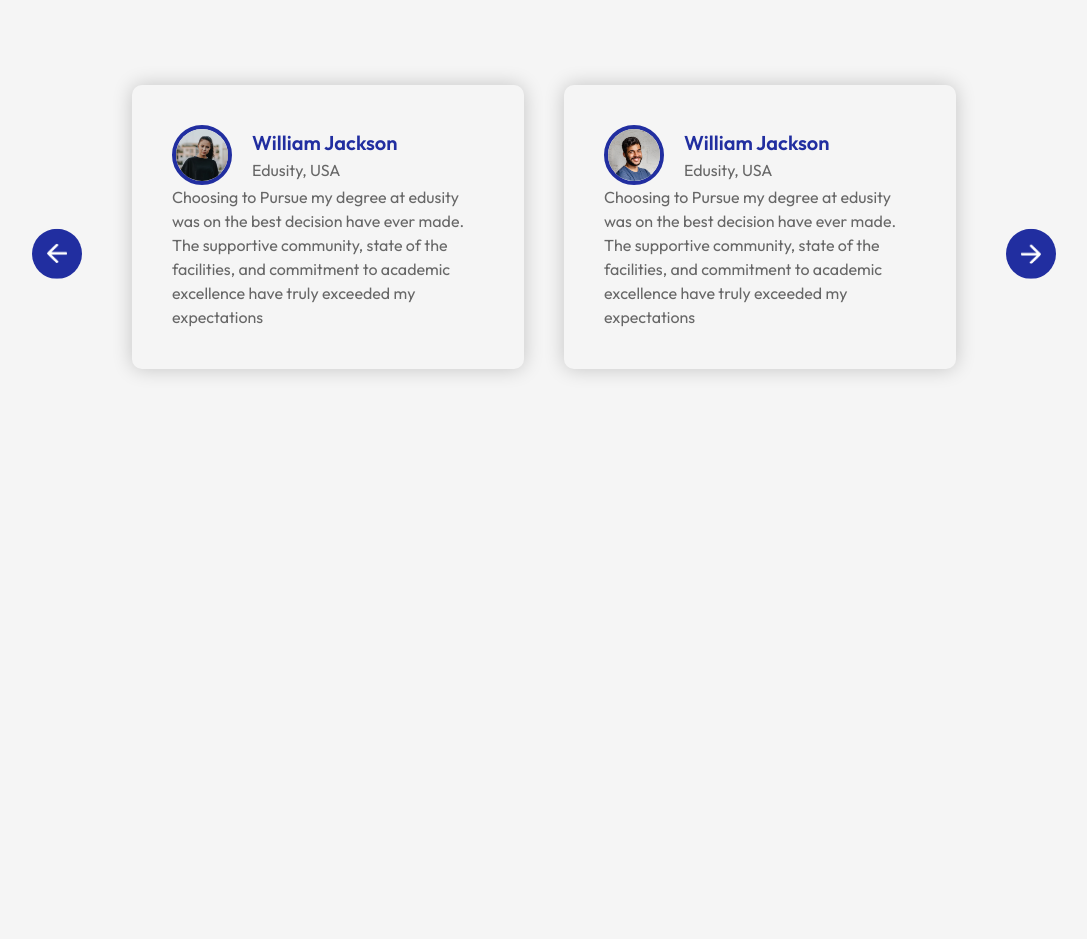
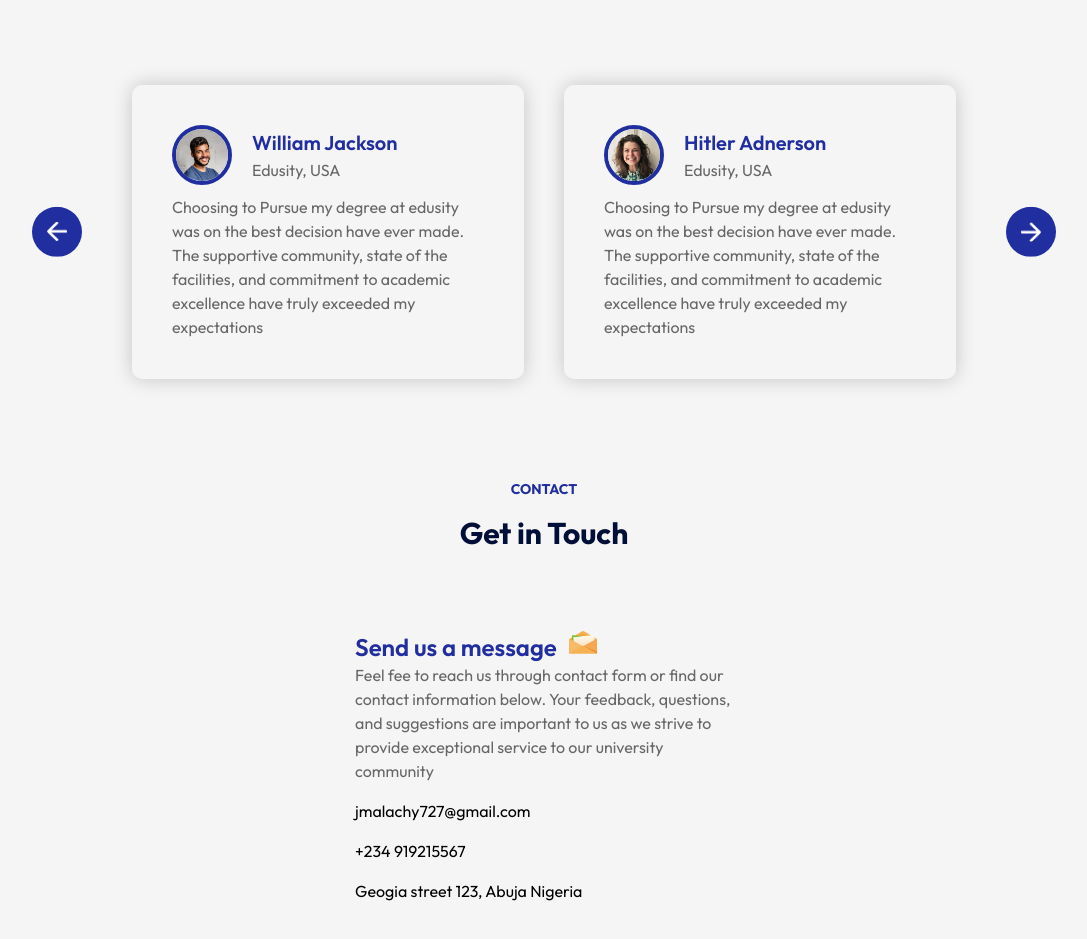
Before and after one commit to johnberry3/Edusity, a React (Vite) app: page / in a window 1280 px wide. Shown: the part 2580-3519 px from the top of the page, without its empty margins (96-1183 px from the left). Before the commit the page ends 3103 px from the top, so only its background shows below. Built offline with nearby package versions, Linux system fonts and the light colour scheme.

Commit message:
Added section

```diff
--- a/src/App.jsx
+++ b/src/App.jsx
@@ -6,6 +6,7 @@ import Title from './Components/Title/Title'
 import About from './Components/About/About'
 import Campus from './Components/Campus/Campus'
 import Testimonial from './Components/Testimonial/Testimonial'
+import Contact from './Components/Contact/Contact'
 
 const App = () => {
   return (
@@ -20,6 +21,8 @@ const App = () => {
       <Campus/>
       <Title subTitle = 'TESTIMONIALS' title='What Students Say'/>
       <Testimonial/>
+      <Title subTitle = 'CONTACT' title='Get in Touch'/>
+      <Contact/>
       </div>
     </div>
   )
--- /dev/null
+++ b/src/Components/Contact/Contact.css
@@ -0,0 +1,4 @@
+.contact{
+    margin: 80px auto;
+    max-width: 90%;
+}
--- /dev/null
+++ b/src/Components/Contact/Contact.jsx
@@ -0,0 +1,24 @@
+import React from 'react'
+import './Contact.css'
+import msg_icon from '../../assets/msg-icon.png'
+
+const Contact = () => {
+  return (
+    <div className="contact flex justify-center  items-center">
+         <div className="contact-col flex flex-col   basis-[41%]">
+            <h3 className='text-2xl flex gap-3 items-start font-semibold text-[#212ea0]'>Send us a message <img src={msg_icon} className='w-7' alt="" /></h3>
+            <h2 className='text-[#676767] mb-4'>Feel fee to reach us through contact form or find  our contact information below. Your feedback, questions, and suggestions are important to us as we strive to provide exceptional service to our university community</h2>
+            <ul className='flex flex-col gap-4'>
+                <li>jmalachy727@gmail.com</li>
+                <li>+234 919215567</li>
+                <li>Geogia street 123, Abuja Nigeria</li>
+            </ul>
+         </div>
+         <div className="contact-col">
+
+         </div>
+    </div>
+  )
+}
+
+export default Contact
--- a/src/Components/Testimonial/Testimonial.css
+++ b/src/Components/Testimonial/Testimonial.css
@@ -24,6 +24,8 @@
     display: flex;
     width: 200%;
     overflow-x: hidden;
+    transition: 1.3s;
+    transform: translateX(-25%);
 }
 .slider ul li{
     list-style: none;
@@ -47,3 +49,6 @@
     font-weight: 600;
     color: #212ea0;
 }
+.user-info{
+    margin-bottom: 10px;
+}
--- a/src/Components/Testimonial/Testimonial.jsx
+++ b/src/Components/Testimonial/Testimonial.jsx
@@ -1,29 +1,50 @@
-import React from 'react'
-import './Testimonial.css'
-import user_1 from '../../assets/user-1.png'
-import user_2 from '../../assets/user-2.png'
-import user_3 from '../../assets/user-3.png'
-import user_4 from '../../assets/user-4.png'
-import next_icon from '../../assets/next-icon.png'
-import back_icon from '../../assets/back-icon.png'
+import React, { useRef } from "react";
+import "./Testimonial.css";
+import user_1 from "../../assets/user-1.png";
+import user_2 from "../../assets/user-2.png";
+import user_3 from "../../assets/user-3.png";
+import user_4 from "../../assets/user-4.png";
+import next_icon from "../../assets/next-icon.png";
+import back_icon from "../../assets/back-icon.png";
 
 const Testimonial = () => {
+  const slider = useRef();
+  let tx = 0;
+
+  const moveForward = () => {
+    if (tx > -50) {
+         tx -=25;
+    };
+    slider.current.style.transform = `translateX(${tx}%)`;
+  };
+
+  const moveBackWard = ()=> {
+     if(tx < 0 ){
+          tx += 25;
+     };
+     slider.current.style.transform = `translateX(${tx}%)`;
+  }
   return (
     <div className="Testimonials">
-        <img src={next_icon} className='next-btn' alt="" />
-        <img src={back_icon} className='back-btn' alt="" />
+      <img src={next_icon} className="next-btn" onClick={moveForward} alt="" />
+      <img src={back_icon} className="back-btn"  onClick={moveBackWard} alt="" />
       <div className="slider">
-             <ul>
+        <ul ref={slider}>
           <li>
             <div className="slide">
               <div className="user-info flex gap-5 items-center">
                 <img src={user_1} alt="" />
                 <div className="">
-                                 <h3>William Jackson</h3>
+                  <h3>Nate Jackson</h3>
                   <span>Edusity, USA</span>
                 </div>
               </div>
-                         <p>Choosing to Pursue my degree at edusity was on the best decision have ever made. The supportive community, state of the  facilities, and commitment to academic excellence have truly exceeded my expectations </p>
+              <p>
+                Choosing to Pursue my degree at edusity was on the best decision
+                have ever made. The supportive community, state of the
+                facilities, and commitment to academic excellence have truly
+                exceeded my expectations{" "}
+              </p>
             </div>
           </li>
 
@@ -36,7 +57,12 @@ const Testimonial = () => {
                   <span>Edusity, USA</span>
                 </div>
               </div>
-                         <p>Choosing to Pursue my degree at edusity was on the best decision have ever made. The supportive community, state of the  facilities, and commitment to academic excellence have truly exceeded my expectations </p>
+              <p>
+                Choosing to Pursue my degree at edusity was on the best decision
+                have ever made. The supportive community, state of the
+                facilities, and commitment to academic excellence have truly
+                exceeded my expectations{" "}
+              </p>
             </div>
           </li>
 
@@ -45,30 +71,40 @@ const Testimonial = () => {
               <div className="user-info flex gap-5 items-center">
                 <img src={user_3} alt="" />
                 <div className="">
-                                 <h3>William Jackson</h3>
+                  <h3>Hitler Adnerson</h3>
                   <span>Edusity, USA</span>
                 </div>
               </div>
-                         <p>Choosing to Pursue my degree at edusity was on the best decision have ever made. The supportive community, state of the  facilities, and commitment to academic excellence have truly exceeded my expectations </p>
+              <p>
+                Choosing to Pursue my degree at edusity was on the best decision
+                have ever made. The supportive community, state of the
+                facilities, and commitment to academic excellence have truly
+                exceeded my expectations{" "}
+              </p>
             </div>
           </li>
 
           <li>
             <div className="slide">
-                         <div className="user-info">
+              <div className="user-info flex gap-5 items-center">
                 <img src={user_4} alt="" />
                 <div className="">
-                                 <h3>William Jackson</h3>
+                  <h3>john Jake</h3>
                   <span>Edusity, USA</span>
                 </div>
               </div>
-                         <p>Choosing to Pursue my degree at edusity was on the best decision have ever made. The supportive community, state of the  facilities, and commitment to academic excellence have truly exceeded my expectations </p>
+              <p>
+                Choosing to Pursue my degree at edusity was on the best decision
+                have ever made. The supportive community, state of the
+                facilities, and commitment to academic excellence have truly
+                exceeded my expectations{" "}
+              </p>
             </div>
           </li>
         </ul>
       </div>
     </div>
-  )
-}
+  );
+};
 
-export default Testimonial
+export default Testimonial;
```
Lines whose indentation alone changed are shown as unchanged.
